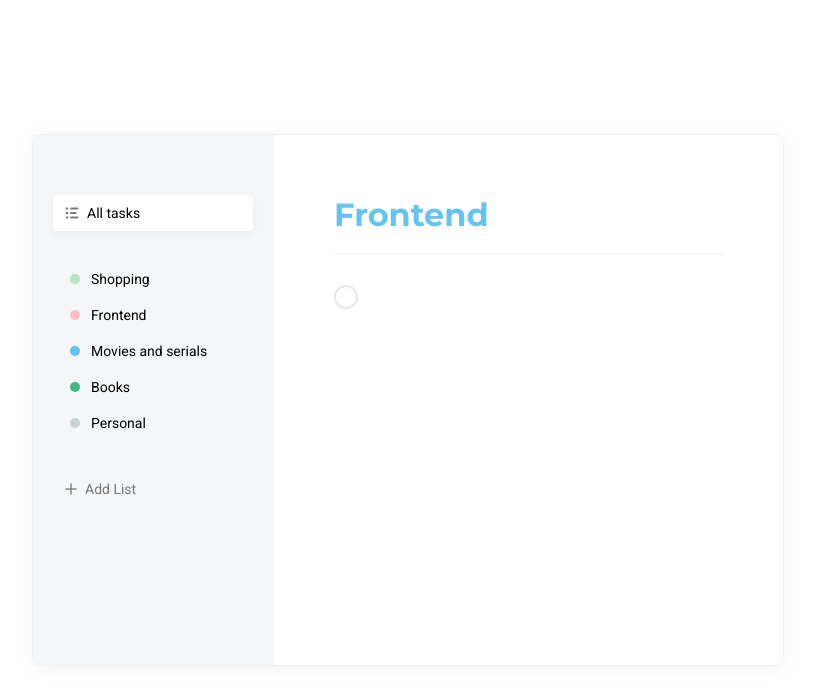
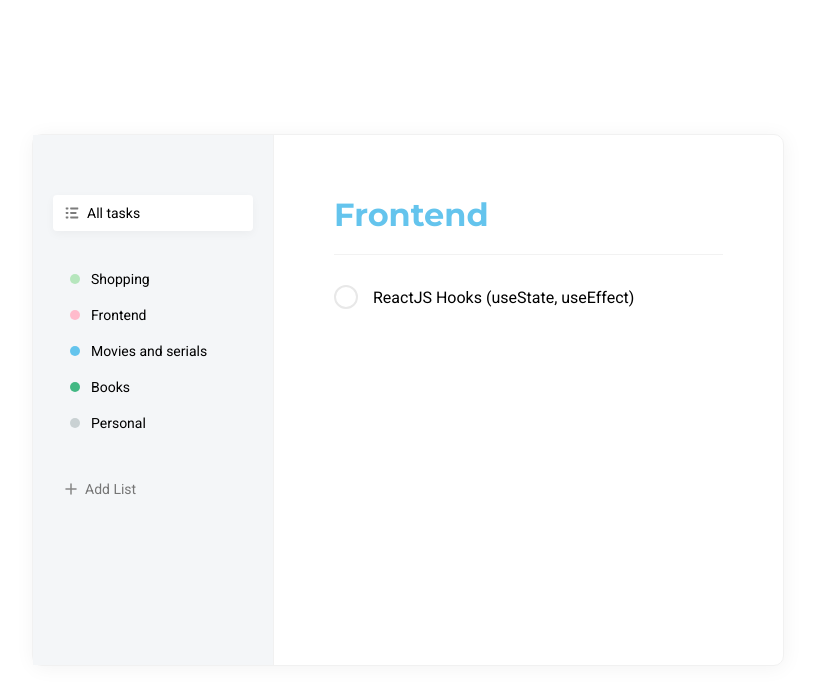
Before and after one commit to VadimKorobec/React-todo-list, a React (Create React App) app: page / in a window 1280 px wide. Shown: the top 696 px of the page, without its empty margins (232-1047 px from the left). Built offline with nearby package versions, Linux system fonts and the light colour scheme.

Commit message:
Update Tasks.jsx

```diff
--- a/src/components/Tasks/Tasks.jsx
+++ b/src/components/Tasks/Tasks.jsx
@@ -17,8 +17,8 @@ export const Tasks = () => {
               <label htmlFor="check">
                 <img src={checkSvg} alt="check icon" />
               </label>
-              <input value="ReactJS Hooks (useState, useReducer, useEffect)" />
             </div>
+            <p>ReactJS Hooks (useState, useEffect)</p>
           </div>
         </div>
       </div>
```
